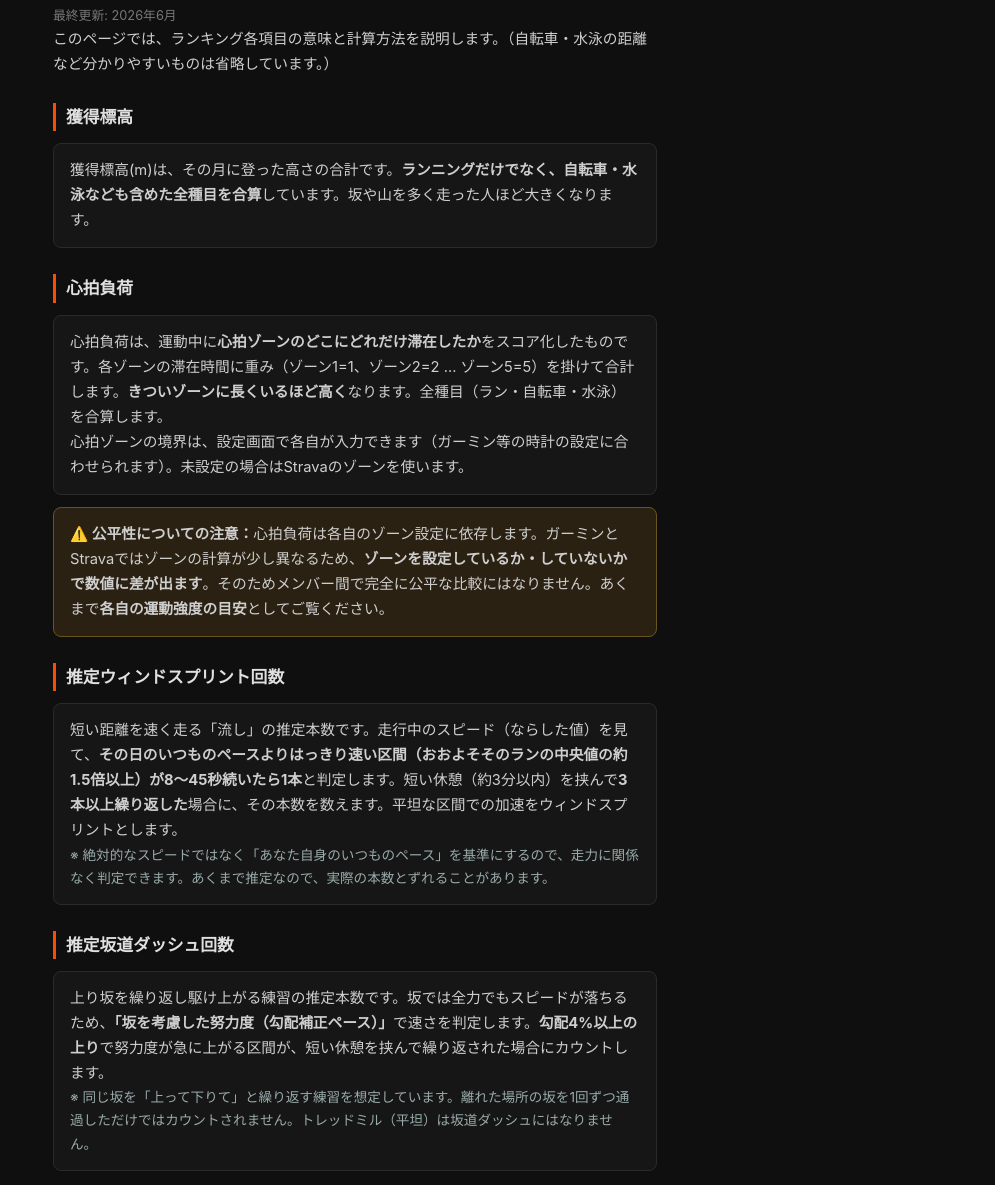
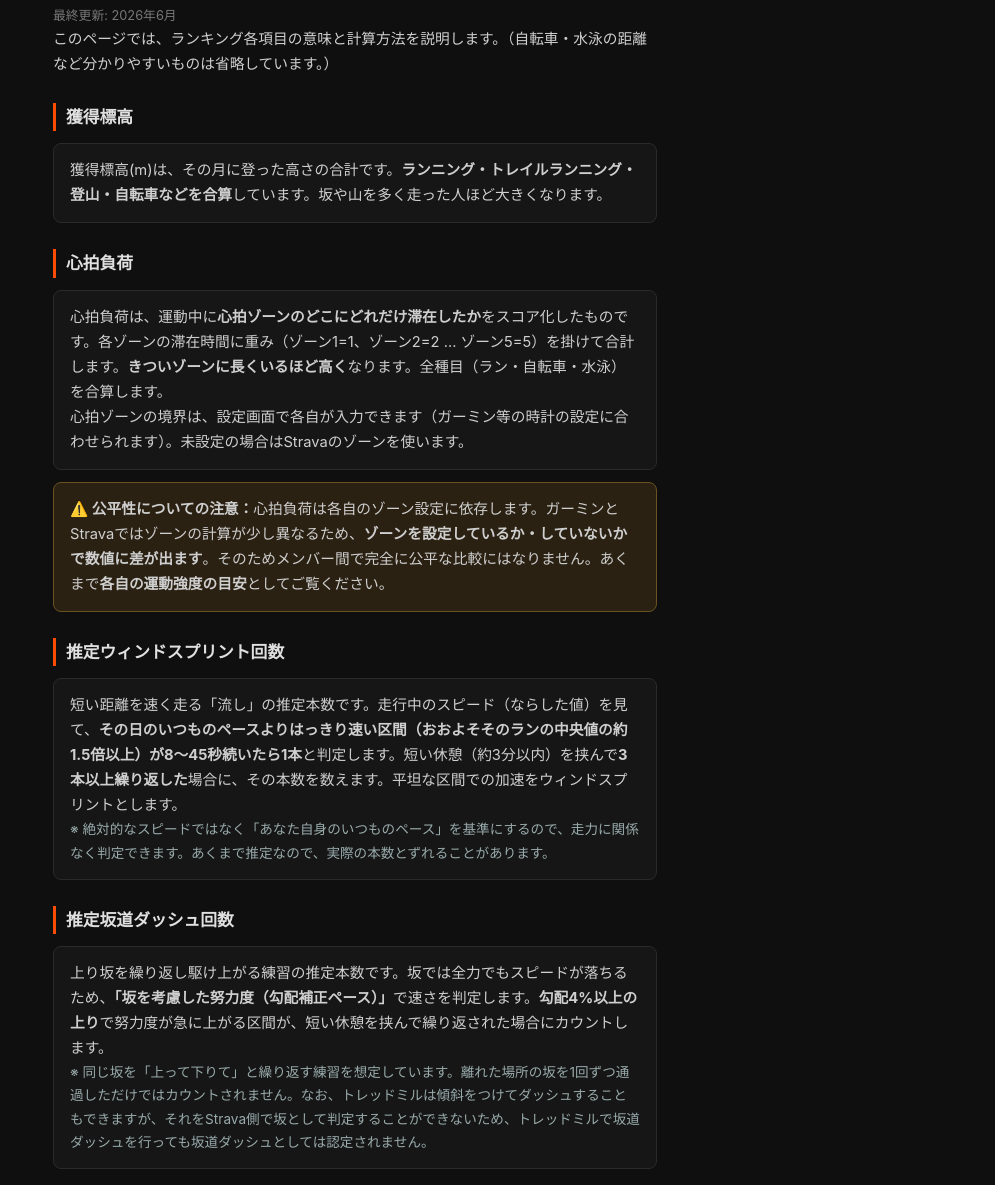
Before and after one commit to Tak-Rei/team-ranking-frontend, a plain HTML site: page guide.html in a window 1280 px wide. Shown: the part 115-1300 px from the top of the page, without its empty margins (285-1280 px from the left). Drawn offline with Linux system fonts and the light colour scheme.

Commit message:
説明ページ: 獲得標高の説明から水泳を除外・トレッドミルの坂道ダッシュ注記を明確化
- 獲得標高=ランニング/トレイル/登山/自転車の合算（水泳は標高に影響しないため除外）
- トレッドミルは傾斜ダッシュ可だがStravaが坂と判定できないため坂道ダッシュ非認定、と明記

Co-Authored-By: Claude Opus 4.8 <noreply@anthropic.com>

```diff
--- a/guide.html
+++ b/guide.html
@@ -30,7 +30,7 @@
 
     <h3 data-i18n="s1.title">獲得標高</h3>
     <div class="box">
-      <p data-i18n="s1.p">獲得標高(m)は、その月に登った高さの合計です。<b>ランニングだけでなく、自転車・水泳なども含めた全種目を合算</b>しています。坂や山を多く走った人ほど大きくなります。</p>
+      <p data-i18n="s1.p">獲得標高(m)は、その月に登った高さの合計です。<b>ランニング・トレイルランニング・登山・自転車などを合算</b>しています。坂や山を多く走った人ほど大きくなります。</p>
     </div>
 
     <h3 data-i18n="s2.title">心拍負荷</h3>
@@ -51,7 +51,7 @@
     <h3 data-i18n="s4.title">推定坂道ダッシュ回数</h3>
     <div class="box">
       <p data-i18n="s4.p">上り坂を繰り返し駆け上がる練習の推定本数です。坂では全力でもスピードが落ちるため、<b>「坂を考慮した努力度（勾配補正ペース）」</b>で速さを判定します。<b>勾配4%以上の上り</b>で努力度が急に上がる区間が、短い休憩を挟んで繰り返された場合にカウントします。</p>
-      <p class="note" data-i18n="s4.note">※ 同じ坂を「上って下りて」と繰り返す練習を想定しています。離れた場所の坂を1回ずつ通過しただけではカウントされません。トレッドミル（平坦）は坂道ダッシュにはなりません。</p>
+      <p class="note" data-i18n="s4.note">※ 同じ坂を「上って下りて」と繰り返す練習を想定しています。離れた場所の坂を1回ずつ通過しただけではカウントされません。なお、トレッドミルは傾斜をつけてダッシュすることもできますが、それをStrava側で坂として判定することができないため、トレッドミルで坂道ダッシュを行っても坂道ダッシュとしては認定されません。</p>
     </div>
 
     <h3 data-i18n="s5.title">推定値について</h3>
@@ -70,7 +70,7 @@
         'updated': 'Last updated: June 2026',
         'intro': 'This page explains what each ranking column means and how it is calculated. (Self-explanatory items such as cycling/swimming distance are omitted.)',
         's1.title': 'Elevation gain',
-        's1.p': 'Elevation gain (m) is the total height climbed during the month. It is the <b>combined total of all sports — not just running, but also cycling, swimming, etc.</b> The more hills or mountains you run, the higher it gets.',
+        's1.p': 'Elevation gain (m) is the total height climbed during the month. It is the <b>combined total of running, trail running, hiking, cycling, and so on.</b> The more hills or mountains you run, the higher it gets.',
         's2.title': 'Heart-rate load',
         's2.p': 'Heart-rate load scores <b>how long you spent in each heart-rate zone</b> during exercise. Time in each zone is multiplied by a weight (Zone 1 = 1, Zone 2 = 2 … Zone 5 = 5) and summed. <b>The longer you spend in harder zones, the higher it gets.</b> All sports (run, bike, swim) are combined.',
         's2.zone': 'Each member can enter their own heart-rate zone boundaries in Settings (to match their watch, e.g. Garmin). If not set, Strava’s zones are used.',
@@ -80,7 +80,7 @@
         's3.note': '※ It uses "your own usual pace" rather than an absolute speed, so it works regardless of running level. It is only an estimate and may differ from your actual count.',
         's4.title': 'Estimated hill-dash count',
         's4.p': 'An estimate of repeated hard uphill efforts. Because speed drops on hills even at full effort, we judge intensity using a <b>"grade-adjusted effort pace"</b>. A sharp rise in effort on an <b>uphill of 4% grade or more</b>, repeated with short rests, is counted.',
-        's4.note': '※ This assumes a workout where you repeat the same hill (up, then down, then up…). Passing isolated hills once each is not counted. A treadmill (flat) does not count as a hill dash.',
+        's4.note': '※ This assumes a workout where you repeat the same hill (up, then down, then up…). Passing isolated hills once each is not counted. Note: you can set an incline on a treadmill and run hard, but Strava cannot detect that as a hill, so hill dashes done on a treadmill will not be recognized as hill dashes.',
         's5.title': 'About the estimates',
         's5.p': 'Wind-sprint and hill-dash counts are <span class="good">estimated automatically</span> from GPS and sensor data. Because the data has some noise, they may not exactly match your real count. Activities with no speed data (e.g. runs entered manually as distance and time only) cannot be analyzed.',
         's5.privacy': 'You can also set these estimated counts to <b>private</b> with a switch in Settings.'
```
